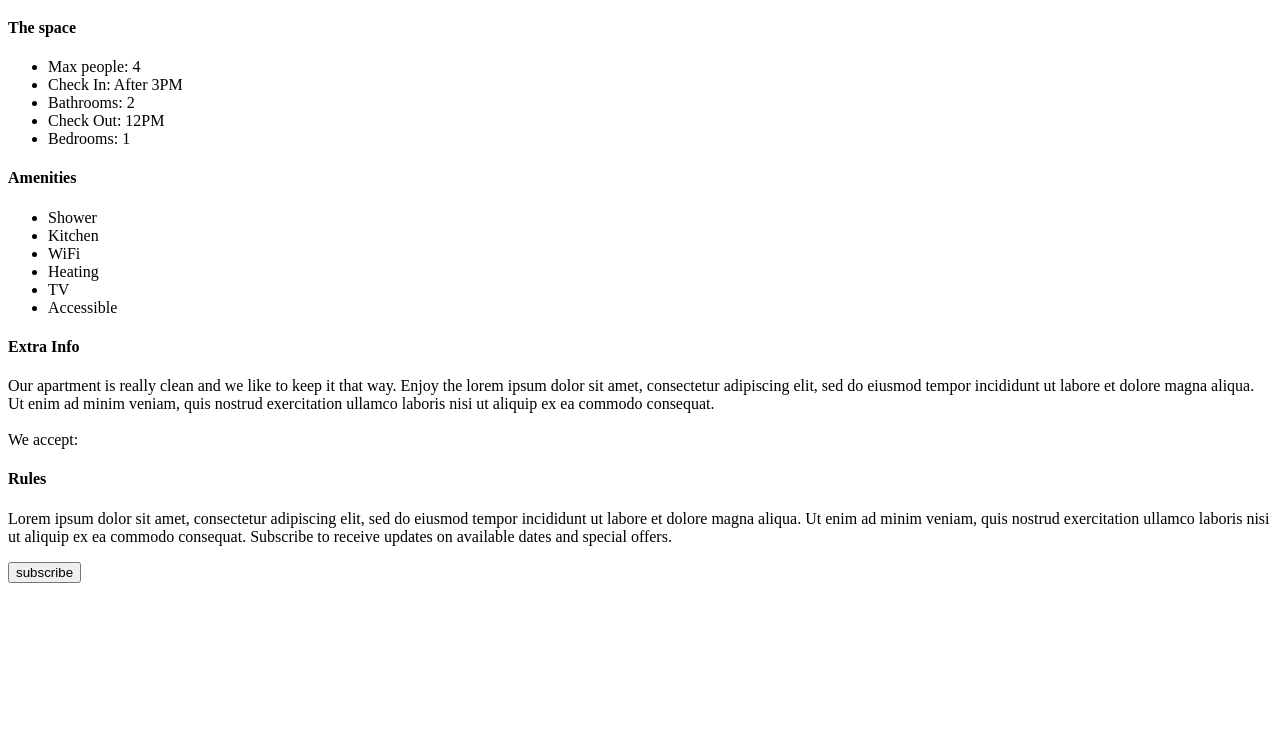
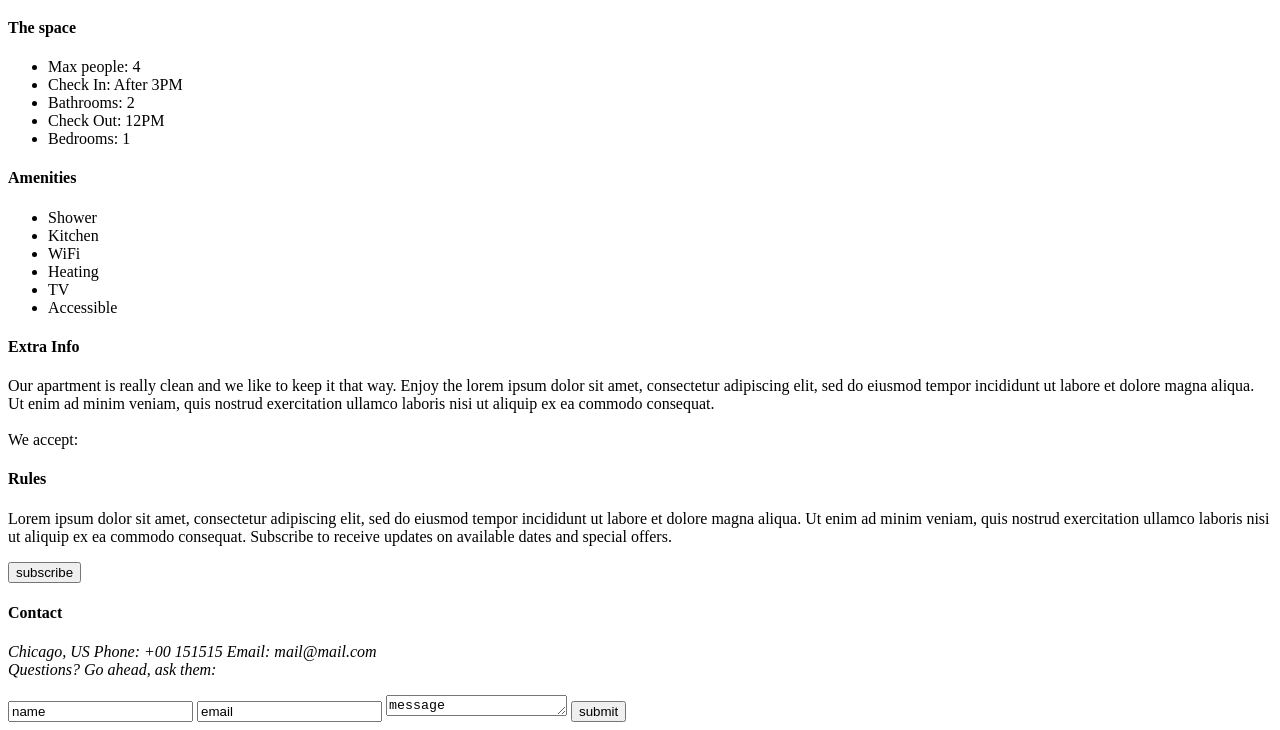
Before and after one commit to aakankshabagal/sprint1, a plain HTML site: page index.html in a window 1280 px wide. Shown: the part 2069-2799 px from the top of the page. Before the commit the page ends 2660 px from the top, so only its background shows below. Drawn offline with Linux system fonts and the light colour scheme.

Commit message:
add contact details

```diff
--- a/index.html
+++ b/index.html
@@ -39,5 +39,15 @@
 
         Subscribe to receive updates on available dates and special offers.</p>
         <input type="button" value="subscribe" name="subscribe"/>
+        <h4>Contact</h4>
+        <p><i>Chicago, US  Phone: +00 151515  Email: mail@mail.com<br/>
+           Questions? Go ahead, ask them:</i></p>
+           <input type="text" value="name" placeholder="Name"name="n1"/>
+           <input type="mail" value="email" placeholder="email" name="email"/>
+           <textarea rows = "1" placeholder="message" value="msg" name="msg">message
+            </textarea>
+
+         <input type="submit" value="submit" name="submit"/>
+
 </body>
 </html>
```
